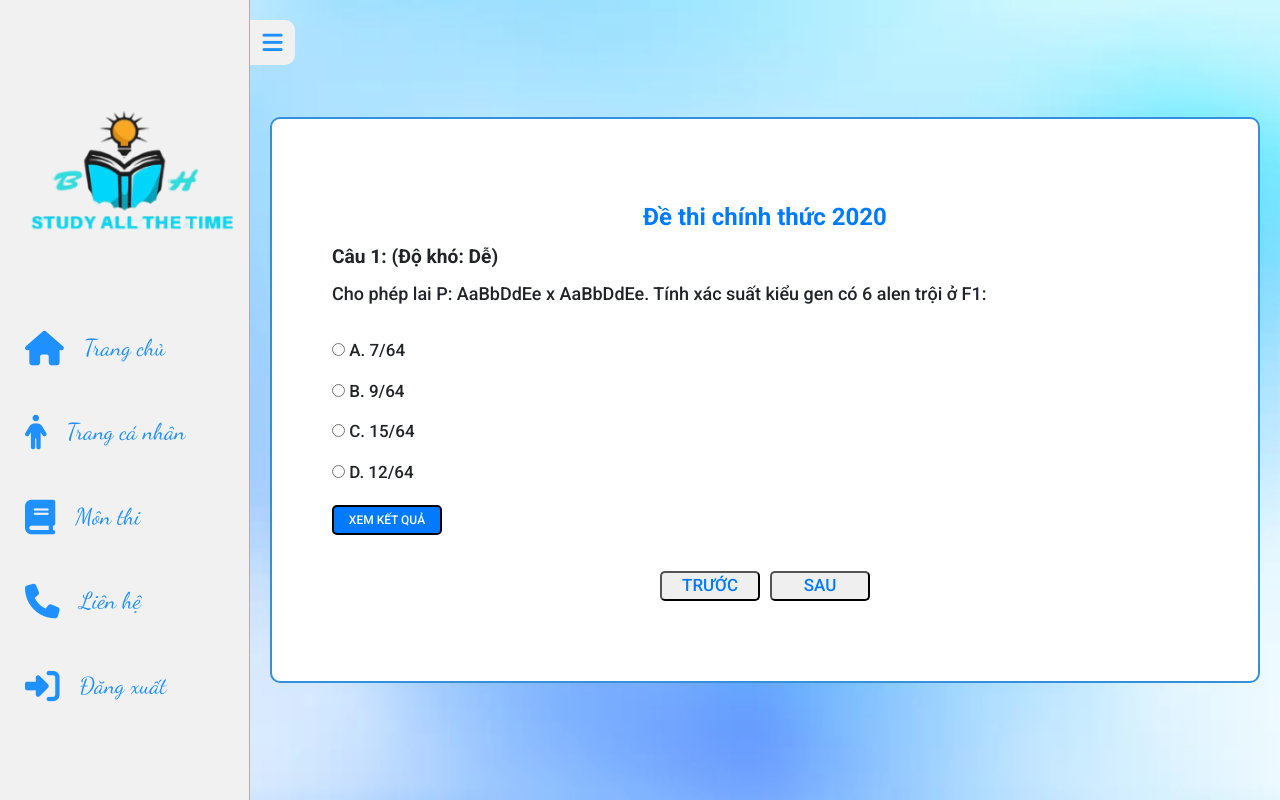
After one commit to lakestorm/doancs, a PHP site: page /dethisinh/sinh_de1.html in a window 1280 px wide. The commit adds this page. Run offline with PHP 8.4, Linux system fonts and the light colour scheme.

Commit message:
xong phan trac nghiem

```diff
--- a/css/tracnghiem.css
+++ b/css/tracnghiem.css
@@ -37,6 +37,9 @@
   h1{
     color: #007bff;
   }
+  h3 {
+    font-size: 1.2rem;
+  }
   #content-main{
     border: 2px solid #3490dc;
     padding:  80px 60px;
@@ -45,8 +48,8 @@
     background-color: #fff;
   }
   .title{
-    font-weight: bold;
-    font-size: 19px;
+    font-weight: 400;
+    font-size: 18px;
   }
   .quiz-container {
     width: 600px;
@@ -99,7 +102,7 @@
     display: flex;
     justify-content: center;
     align-items: center;
-    font-size: 22px;
+    font-size: 17px;
 
   }
   input{
@@ -111,8 +114,9 @@
     background-color: #007bff;
     color:#fff;
     border: 2px solid black;
-    width: 140px;
-    height: 35px;
+    width: 110px;
+    height: 30px;
+    font-size: 12px;
 }
 #previousBtn{
  margin-right: 10px ;
@@ -122,7 +126,7 @@
     width: 100px;
 }
 #question{
-    font-size: 20px;
+    font-size: 17px;
     font-weight: 400;
 }
 
--- /dev/null
+++ b/dethisinh/sinh_de1.html
@@ -0,0 +1,70 @@
+<!DOCTYPE html>
+<html lang="en">
+<head>
+    <meta charset="UTF-8">
+    <meta name="viewport" content="width=device-width, initial-scale=1.0">
+    <link rel="stylesheet" href="https://cdnjs.cloudflare.com/ajax/libs/font-awesome/6.4.0/css/all.min.css">
+    <link rel="stylesheet" href="../css/rest.css">
+    <link rel="stylesheet" href="../css/tracnghiem.css">
+    <title>Document</title>
+</head>
+<body>
+    <nav class="navmenu">
+        <div class="toggle_menu"><i class="fa-solid fa-bars"></i></div>
+        <ul>
+            <li>
+                <img src="../images/BH.png" alt="">
+            </li>
+            <li>
+                <a href="../nhacuatoi.html"><i class="fa-sharp fa-solid fa-house"></i>Trang chủ</a>
+            </li>
+
+            <li>
+                <a href="../trangca-nhan.html"><i class="fa-solid fa-person fa-2xl"></i>Trang cá nhân</a>
+            </li>
+            <li>
+                <a href=""><i class="fa-solid fa-book"></i>Môn thi</a>
+            </li>
+            <li>
+                <a href="../lienhe.html"><i class="fa-solid fa-phone"></i>Liên hệ</a>
+            </li>
+            <li>
+                <a href="../home.html"><i class="fa-solid fa-right-to-bracket"></i>Đăng xuất</a>
+            </li>
+        </ul>
+    </nav>
+
+    <section class="content-wrapper">
+        <div class="content">
+            <div id="content-main">
+                <div id="header">
+                    <h1> Đề thi chính thức 2020</h1>
+                </div>
+
+                <div id="question">
+                    <div class="question" id="question1">
+
+                    </div>
+                </div>
+
+                <div class="clicknext">
+                    <input type="button" value="TRƯỚC" onclick="previousQuestion()" id="previousBtn">
+                    <input type="button" value="SAU" onclick="nextQuestion()" id="nextBtn">
+                </div>
+            </div>
+        </div>
+    </section>
+
+    <script src="sinh_de1.js"></script>
+    <script>
+        const nav = document.querySelector('nav');
+        const toggle_menu = document.querySelector('.toggle_menu');
+        const content = document.querySelector('.content');
+
+        toggle_menu.onclick = function () {
+            nav.classList.toggle('hide');
+            content.classList.toggle('expand');
+        }
+    </script>
+</body>
+</html>
--- /dev/null
+++ b/dethisinh/sinh_de1.js
@@ -0,0 +1,81 @@
+// dethi.js
+
+// Mảng chứa các câu hỏi
+var questions = [
+  {
+    question: 'Cho phép lai P: AaBbDdEe x AaBbDdEe. Tính xác suất kiểu gen có 6 alen trội ở F1:',
+    answers: ["A. 7/64", "B. 9/64", "C. 15/64", "D. 12/64"],
+    correctAnswerIndex: 1,
+    difficulty: "Dễ"
+  },
+  {
+    question: "Câu hỏi 2",
+    answers: ["Đáp án A", "Đáp án B", "Đáp án C", "Đáp án D"],
+    correctAnswerIndex: 0,
+    difficulty: "Trung bình"
+  },
+  // Thêm câu hỏi khác vào đây
+];
+
+// Biến chỉ mục câu hỏi hiện tại
+var currentQuestionIndex = 0;
+
+// Hiển thị câu hỏi và các đáp án tương ứng
+function showQuestion() {
+  var questionContainer = document.getElementById("question");
+  var question = questions[currentQuestionIndex];
+
+  var questionHTML = `
+    <div class="question" id="question${currentQuestionIndex + 1}">
+      <h3>Câu ${currentQuestionIndex + 1}: (Độ khó: ${question.difficulty})</h3>
+      <p class="title">${question.question}</p>
+      ${generateAnswerOptions(question.answers)}
+      <input type="button" value="XEM KẾT QUẢ" onclick="checkAnswer('question${currentQuestionIndex + 1}', ${question.correctAnswerIndex})" class="check">
+      <p id="result${currentQuestionIndex + 1}"></p>
+    </div>
+  `;
+
+  questionContainer.innerHTML = questionHTML;
+}
+
+// Tạo các lựa chọn đáp án
+function generateAnswerOptions(answers) {
+  var optionsHTML = "";
+  for (var i = 0; i < answers.length; i++) {
+    optionsHTML += `
+      <input type="radio" name="question${currentQuestionIndex + 1}" value="${answers[i]}"> ${answers[i]}<br>
+    `;
+  }
+  return optionsHTML;
+}
+
+// Kiểm tra đáp án và hiển thị kết quả
+function checkAnswer(questionId, correctAnswerIndex) {
+  var selectedOption = document.querySelector(`input[name=${questionId}]:checked`);
+  var resultElement = document.getElementById(`result${questionId.slice(-1)}`);
+
+  if (selectedOption && selectedOption.value === questions[currentQuestionIndex].answers[correctAnswerIndex]) {
+    resultElement.textContent = "Đáp án đúng!";
+  } else {
+    resultElement.textContent = "Đáp án sai!";
+  }
+}
+
+// Chuyển đến câu hỏi trước
+function previousQuestion() {
+  if (currentQuestionIndex > 0) {
+    currentQuestionIndex--;
+    showQuestion();
+  }
+}
+
+// Chuyển đến câu hỏi tiếp theo
+function nextQuestion() {
+  if (currentQuestionIndex < questions.length - 1) {
+    currentQuestionIndex++;
+    showQuestion();
+  }
+}
+
+// Gọi hàm showQuestion để hiển thị câu hỏi ban đầu
+showQuestion();
```
Also changed, not shown: dethi1.js (added, +81 -0 lines), testmath.html (added, +18 -0 lines).
